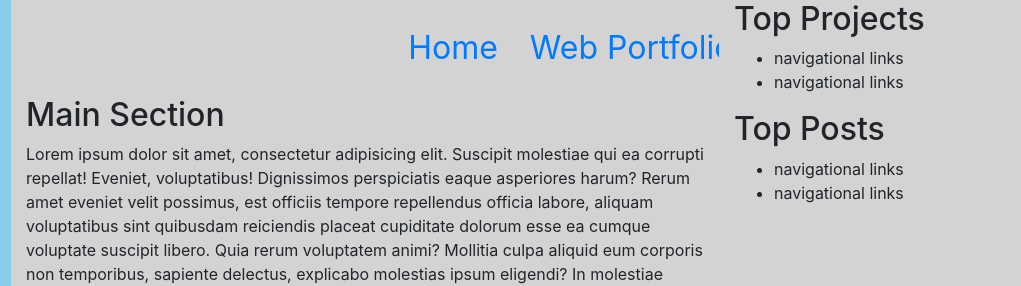
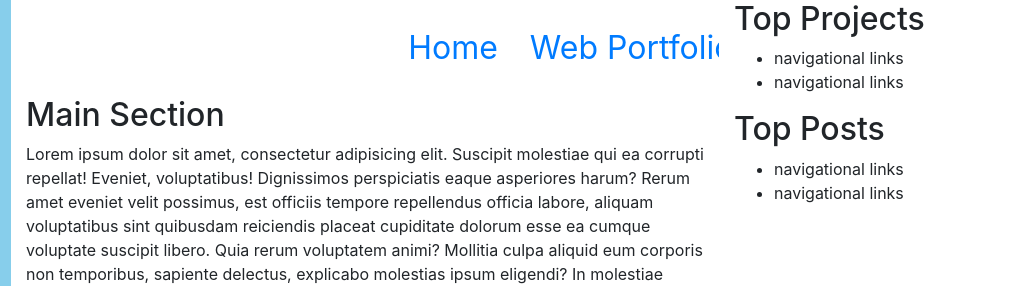
Before and after one commit to chrisvneal/blog_layout, a plain HTML site: page index.html in a window 1280 px wide. Shown: the top 286 px of the page, 259-1280 px from the left. Drawn offline with nearby package versions, Linux system fonts and the light colour scheme.

Commit message:
Testing #fff (white) as background for main interface

```diff
--- a/css/scss/styles.scss
+++ b/css/scss/styles.scss
@@ -1,6 +1,7 @@
 // Colors
 $sidebar-background-color: skyblue;
 $brand-mainColor: lightgray; // dark red
+$interface-mainColor: #fff;
 
 body {
   background: $brand-mainColor;
@@ -35,7 +36,7 @@ body {
   header {
     padding: 1em 0;
     position: fixed;
-    background: $brand-mainColor;
+    background: $interface-mainColor;
     top: 0;
     width: 81.1875em;
 
@@ -44,14 +45,14 @@ body {
     }
   }
   main {
-    background: $brand-mainColor;
+    background: $interface-mainColor;
   }
 }
 
 .rightSection {
   height: 100vh;
   position: fixed;
-  background: $brand-mainColor;
+  background: $interface-mainColor;
   width: 18.875em;
   right: 0;
 }
```
Also changed, not shown: css/styles.css.
